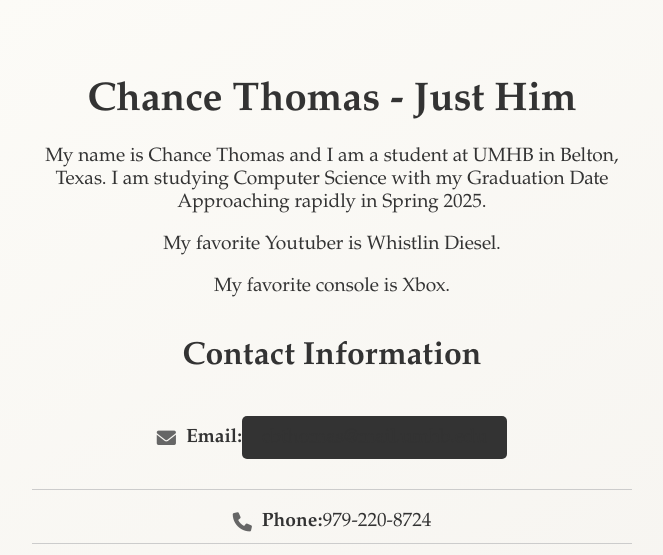
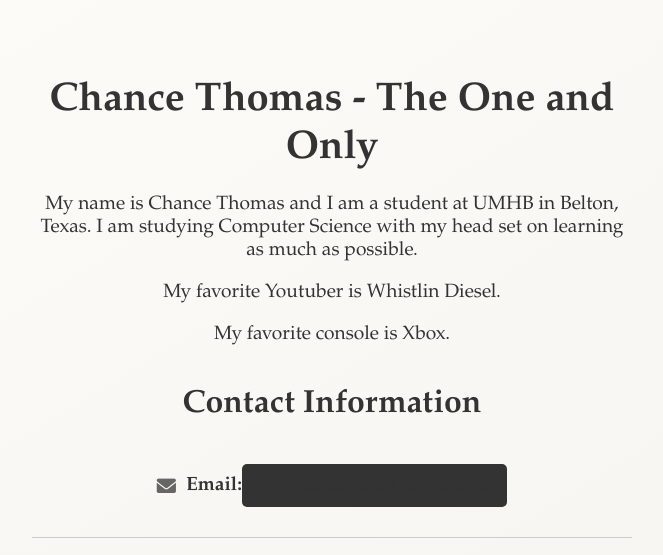
Before and after one commit to chance9807/Project-Portfolio.io, a plain HTML site: page index.html in a window 1280 px wide. Shown: the top 555 px of the page, without its empty margins (308-971 px from the left). Drawn offline with Linux system fonts and the light colour scheme; a web font is replaced by a local one.

Commit message:
Update index.html

```diff
--- a/index.html
+++ b/index.html
@@ -3,14 +3,14 @@
 <head>
     <meta charset="UTF-8">
     <meta name="viewport" content="width=device-width, initial-scale=1.0">
-    <title>Digital Gym Leader</title>
+    <title>Contact Chance Thomas</title>
     <link rel="stylesheet" href="styles.css">
     <link rel="stylesheet" href="https://cdnjs.cloudflare.com/ajax/libs/font-awesome/6.0.0/css/all.min.css">
 </head>
 <body>
     <div class="container">
-        <h1>Chance Thomas - Just Him</h1>
-        <p>My name is Chance Thomas and I am a student at UMHB in Belton, Texas. I am studying Computer Science with my Graduation Date Approaching rapidly in Spring 2025.</p>
+        <h1>Chance Thomas - The One and Only</h1>
+        <p>My name is Chance Thomas and I am a student at UMHB in Belton, Texas. I am studying Computer Science with my head set on learning as much as possible.</p>
         <p>My favorite Youtuber is Whistlin Diesel.</p>
         <p>My favorite console is Xbox.</p>
         <h2>Contact Information</h2>
```
